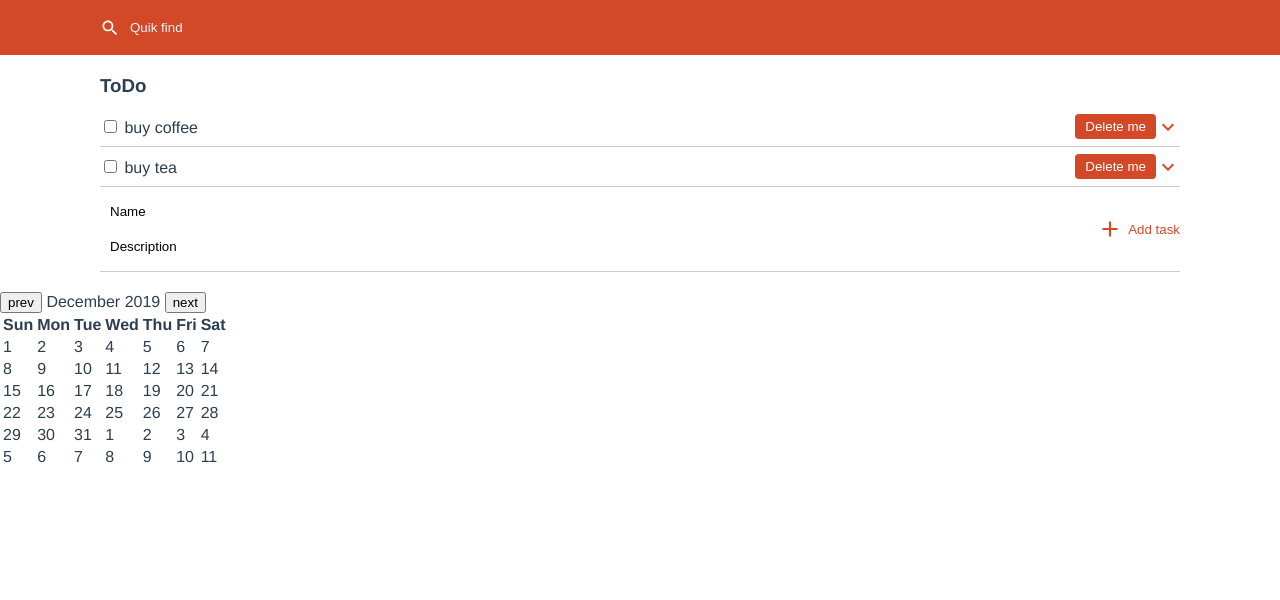
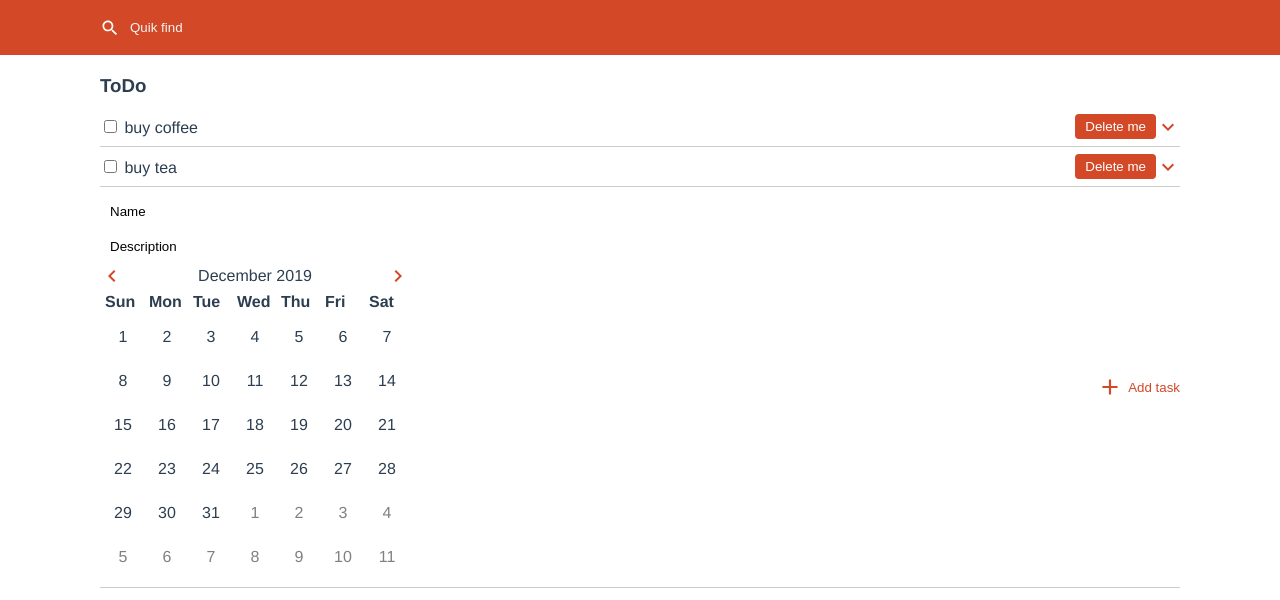
Before and after one commit to dirty-cake/todo, a Vue app: page / in a window 1280 px wide. Both pictures are taken after a click on the button "Add task". Shown: the top 600 px of the page. Built offline with nearby package versions, Linux system fonts and the light colour scheme.

Commit message:
add date to item

```diff
--- a/src/App.vue
+++ b/src/App.vue
@@ -23,7 +23,14 @@
                 </div>
               </template>
               <template #default>
-                {{ item.description ? item.description : 'No description' }}
+                <div>
+                  {{ item.description ? item.description : 'No description' }}
+                </div>
+                <div>
+                  {{ item.date.day }}
+                  {{ months[item.date.month] }}
+                  {{ item.date.year }}
+                </div>
               </template>
             </VCollapse>
           </li>
@@ -51,6 +58,7 @@
             <div class="list_item_content">
               <VInput v-model="item.name" theme="black" placeholder="Name" @keyup.enter="addToList"/>
               <VInput v-model="item.description" theme="black" placeholder="Description" @keyup.enter="addToList"/>
+              <VDatePicker v-model="item.date"/>
             </div>
             <div class="list_item_controls">
               <VButton @click="addToList" icon="add">Add task</VButton>
@@ -60,7 +68,6 @@
         </li>
       </ul>
     </main>
-    <VDatePicker/>
   </div>
 </template>
 
@@ -81,8 +88,10 @@ export default {
       search: '',
       item: {
         name: '',
-        description: ''
-      }
+        description: '',
+        date: {}
+      },
+      months: ['January', 'February', 'March', 'April', 'May', 'June', 'July', 'August', 'September', 'October', 'November', 'December']
     }
   },
   computed: {
@@ -105,10 +114,11 @@ export default {
   methods: {
     addToList () {
       if (this.item.name !== '') {
-        this.items.push({ name: this.item.name, done: false, key: Date.now(), description: this.item.description })
+        this.items.push({ name: this.item.name, done: false, key: Date.now(), description: this.item.description, date: this.item.date })
         this.item.name = ''
         this.item.description = ''
         this.showInput = false
+        this.date = {}
       }
     },
     deleteMe (key) {
--- a/src/components/VDatePicker.vue
+++ b/src/components/VDatePicker.vue
@@ -1,20 +1,27 @@
 <template>
   <div class="v_date_picker">
-    <div>
-      <button @click="prev">prev</button>
+    <div class="date_picker_header">
+      <VIcon name="arrow-back" @click="step(-1)" class="date_picker_arrow"/>
       {{ months[date.month] }}
       {{ date.year }}
-      <button @click="next">next</button>
+      <VIcon name="arrow-forward" @click="step(+1)" class="date_picker_arrow"/>
     </div>
     <table>
       <thead>
         <tr>
-          <th v-for="weekday in weekdays" :key="weekday">{{ weekday }}</th>
+          <th v-for="weekday in weekdays" :key="weekday" class="date_picker_weekday">{{ weekday }}</th>
         </tr>
       </thead>
       <tbody>
         <tr v-for="week in [0, 1, 2, 3, 4, 5]" :key="week">
-          <td v-for="day in [0, 1, 2, 3, 4, 5, 6]" :key="day">{{ indexToDate(week * 7 + day)  }}</td>
+          <td
+            v-for="day in [0, 1, 2, 3, 4, 5, 6]"
+            :key="day"
+            :class="['date_picker_cell', { selected: isSelected(week * 7 + day), disabled: week * 7 + day < offset || week * 7 + day >= limit + offset }]"
+            @click="select(week * 7 + day)"
+          >
+            {{ indexToDate(week * 7 + day) }}
+          </td>
         </tr>
       </tbody>
     </table>
@@ -22,18 +29,23 @@
 </template>
 
 <script>
+import VIcon from './VIcon'
+
 export default {
   name: 'VDatePicker',
+  components: {
+    VIcon
+  },
   data () {
     const current = new Date()
     return {
       weekdays: ['Sun', 'Mon', 'Tue', 'Wed', 'Thu', 'Fri', 'Sat'],
       months: ['January', 'February', 'March', 'April', 'May', 'June', 'July', 'August', 'September', 'October', 'November', 'December'],
-      current,
       date: {
         year: current.getFullYear(),
         month: current.getMonth()
       },
+      selected: {},
       offset: 0,
       limit: 0,
       prevLimit: 0
@@ -64,20 +76,58 @@ export default {
         return date
       }
     },
-    next () {
-      this.current.setMonth(this.current.getMonth() + 1)
-      this.date.year = this.current.getFullYear()
-      this.date.month = this.current.getMonth()
+    step (step) {
+      this.date.year = this.date.year + Math.floor((this.date.month + step) / 12)
+      this.date.month = (this.date.month + step + 12) % 12
     },
-    prev () {
-      this.current.setMonth(this.current.getMonth() - 1)
-      this.date.year = this.current.getFullYear()
-      this.date.month = this.current.getMonth()
+    select (index) {
+      const date = index - this.offset + 1
+      if (date >= 1 && date <= this.limit) {
+        this.selected = {
+          year: this.date.year,
+          month: this.date.month,
+          day: date
+        }
+        this.$emit('input', this.selected)
+      }
+    },
+    isSelected (index) {
+      const date = index - this.offset + 1
+      return this.date.year === this.selected.year && this.date.month === this.selected.month && date === this.selected.day
     }
   }
 }
 </script>
 
 <style scoped>
-
+.v_date_picker {
+  display: inline-block;
+}
+.date_picker_arrow {
+  fill: #d34827;
+  width: 24px;
+  height: 24px;
+}
+.date_picker_header {
+  display: flex;
+  align-items: center;
+  justify-content: space-between;
+}
+.date_picker_weekday {
+  padding: 3px;
+}
+.date_picker_cell {
+  text-align: center;
+  width: 40px;
+  height: 40px;
+  cursor: pointer;
+}
+.date_picker_cell.selected {
+  background-color: #d34827;
+  border-radius: 50%;
+  color: white;
+}
+.date_picker_cell.disabled {
+  color: grey;
+}
 </style>
--- a/src/components/VIcon.vue
+++ b/src/components/VIcon.vue
@@ -6,10 +6,13 @@
 import add from '../assets/icons/add.svg'
 import search from '../assets/icons/search.svg'
 import down from '../assets/icons/down.svg'
+import arrowBack from '../assets/icons/arrow_back.svg'
+import arrowForward from '../assets/icons/arrow_forward.svg'
+
 export default {
   name: 'VIcon',
   components: {
-    add, search, down
+    add, search, down, arrowBack, arrowForward
   },
   props: {
     name: {
```
Also changed, not shown: src/assets/icons/arrow_back.svg (added), src/assets/icons/arrow_forward.svg (added).
